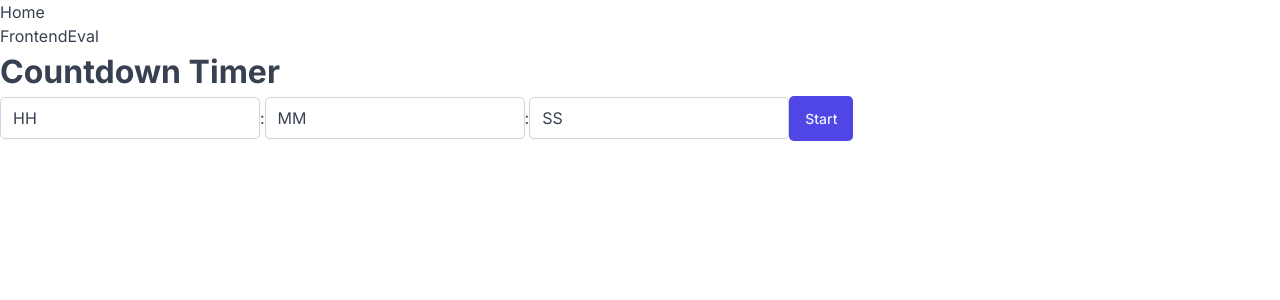
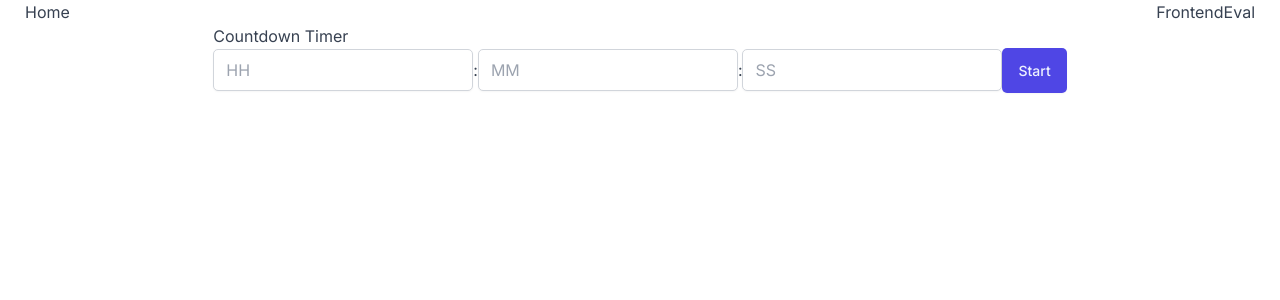
Before and after one commit to deltam3/fepmp, a Next.js app in the folder fepmp/: page /frontendeval/easy/countdowntimer in a window 1280 px wide. Shown: the top 300 px of the page. Built offline with nearby package versions, Linux system fonts and the light colour scheme.

Commit message:
basic functionality finished

```diff
--- a/fepmp/app/_styles/globals.css
+++ b/fepmp/app/_styles/globals.css
@@ -32,7 +32,7 @@ body {
   }
 } */
 
-html {
+/* html {
   font-size: 62.5%;
 }
 
@@ -94,4 +94,4 @@ html {
   padding: 1rem 0;
   font-size: 20px;
   font-style: italic;
-}
+} */
--- a/fepmp/app/frontendeval/easy/countdowntimer/AfterStartTimer.tsx
+++ b/fepmp/app/frontendeval/easy/countdowntimer/AfterStartTimer.tsx
@@ -25,12 +25,15 @@ function AfterStartTimer({
   return (
     <div>
       <h2>Countdown Timer</h2>
-      <div>
-        <span>{formatTime(remainingHours)}</span>&nbsp;:&nbsp;
-        <span>{formatTime(remainingMinutes)}</span>&nbsp;:&nbsp;
+      <div className="flex gap-10 align-middle">
+        <div className="flex align-middle justify-center">
+          <span>{formatTime(remainingHours)}</span>
+          <span>:</span>
+          <span>{formatTime(remainingMinutes)}</span>
+          <span>:</span>
           <span>{formatTime(remainingSeconds)}</span>
         </div>
-      <div>
+        <div className="flex gap-5">
           {isPaused ? (
             <Button onClick={restartHandler}>Restart</Button>
           ) : (
@@ -39,6 +42,7 @@ function AfterStartTimer({
           <Button onClick={() => resetHandler()}>Reset</Button>
         </div>
       </div>
+    </div>
   );
 }
 
--- a/fepmp/app/frontendeval/easy/countdowntimer/BeforeStartTimer.tsx
+++ b/fepmp/app/frontendeval/easy/countdowntimer/BeforeStartTimer.tsx
@@ -1,6 +1,5 @@
 import React, { ChangeEvent } from "react";
 
-import { TimeType } from "./CountDownTimer";
 import Input from "@/app/_ui/Input/Input";
 import Button from "@/app/_ui/Button/Button";
 
@@ -18,6 +17,9 @@ const BeforeStartTimer = ({
   initialSeconds,
 }: Props) => {
   const hoursHandler = (e: ChangeEvent<HTMLInputElement>) => {
+    if (isNaN(+e.target.value)) {
+      return;
+    }
     let newValue: number = parseInt(e.target.value);
 
     if (isNaN(newValue)) {
@@ -28,23 +30,27 @@ const BeforeStartTimer = ({
   };
 
   const minutesHandler = (e: ChangeEvent<HTMLInputElement>) => {
+    if (isNaN(+e.target.value)) {
+      return;
+    }
     let newValue: number = parseInt(e.target.value);
-
-    if (initialMinutes.toString().length >= 3) {
-      initialMinutes.current = 0;
-    }
 
     if (isNaN(newValue)) {
       initialMinutes.current = 0;
-    } else if (initialMinutes.toString().length <= 1) {
+    } else {
+      // initialMinutes.current = +e.target.value;
       initialMinutes.current = newValue;
     }
   };
 
   const secondsHandler = (e: ChangeEvent<HTMLInputElement>) => {
+    if (isNaN(parseInt(e.target.value))) {
+      return;
+    }
+
     let newValue: number = parseInt(e.target.value);
 
-    if (isNaN(newValue)) {
+    if (isNaN(+e.target.value)) {
       initialSeconds.current = 0;
     } else {
       initialSeconds.current = newValue;
@@ -56,21 +62,24 @@ const BeforeStartTimer = ({
       <h1>Countdown Timer</h1>
       <div>
         <Input
-          defaultValue="HH"
+          placeholder="HH"
+          maxLength={2}
           type="text"
           onChange={(e: ChangeEvent<HTMLInputElement>) => hoursHandler(e)}
         />
 
         <span>:</span>
         <Input
-          defaultValue="MM"
+          placeholder="MM"
+          maxLength={2}
           type="text"
           onChange={(e: ChangeEvent<HTMLInputElement>) => minutesHandler(e)}
         />
 
         <span>:</span>
         <Input
-          defaultValue="SS"
+          maxLength={2}
+          placeholder="SS"
           type="text"
           onChange={(e: ChangeEvent<HTMLInputElement>) => secondsHandler(e)}
         />
--- a/fepmp/app/frontendeval/easy/countdowntimer/CountDownTimer.tsx
+++ b/fepmp/app/frontendeval/easy/countdowntimer/CountDownTimer.tsx
@@ -20,9 +20,6 @@ const CountDownTimer = () => {
   const [remainingHours, setRemainingHours] = useState();
   const [remainingMinutes, setRemainingMinutes] = useState();
   const [remainingSeconds, setRemainingSeconds] = useState();
-
-  // Custom hook to force a re-render
-  const [dummyState, setDummyState] = useState(false); // Dummy state value
 
   useEffect(() => {
     if (isPaused == false) {
@@ -67,10 +64,16 @@ const CountDownTimer = () => {
   }, [remainingHours, remainingMinutes, remainingSeconds, isPaused]);
 
   const submitTimeHandler = () => {
-    setIsStart(true);
-    setRemainingHours(initialHours.current);
-    setRemainingMinutes(initialMinutes.current);
-    setRemainingSeconds(initialSeconds.current);
+    if (
+      typeof initialHours.current === "number" &&
+      typeof initialMinutes.current === "number" &&
+      typeof initialSeconds.current === "number"
+    ) {
+      setIsStart(true);
+      setRemainingHours(initialHours.current);
+      setRemainingMinutes(initialMinutes.current);
+      setRemainingSeconds(initialSeconds.current);
+    }
   };
 
   const pauseHandler = () => {
@@ -88,7 +91,7 @@ const CountDownTimer = () => {
   };
 
   return (
-    <div>
+    <div className="flex justify-center">
       {isStart ? (
         <AfterStartTimer
           remainingHours={remainingHours}
--- a/fepmp/app/layout.tsx
+++ b/fepmp/app/layout.tsx
@@ -5,7 +5,7 @@ import GlobalStyles from "./_styles/GlobalStyles";
 
 import { Inter } from "next/font/google";
 
-// import "@/app/_styles/globals.css";
+import "@/app/_styles/globals.css";
 import Header from "./_components/Header";
 
 const inter = Inter({ subsets: ["latin"] });
```
Lines whose indentation alone changed are shown as unchanged.
